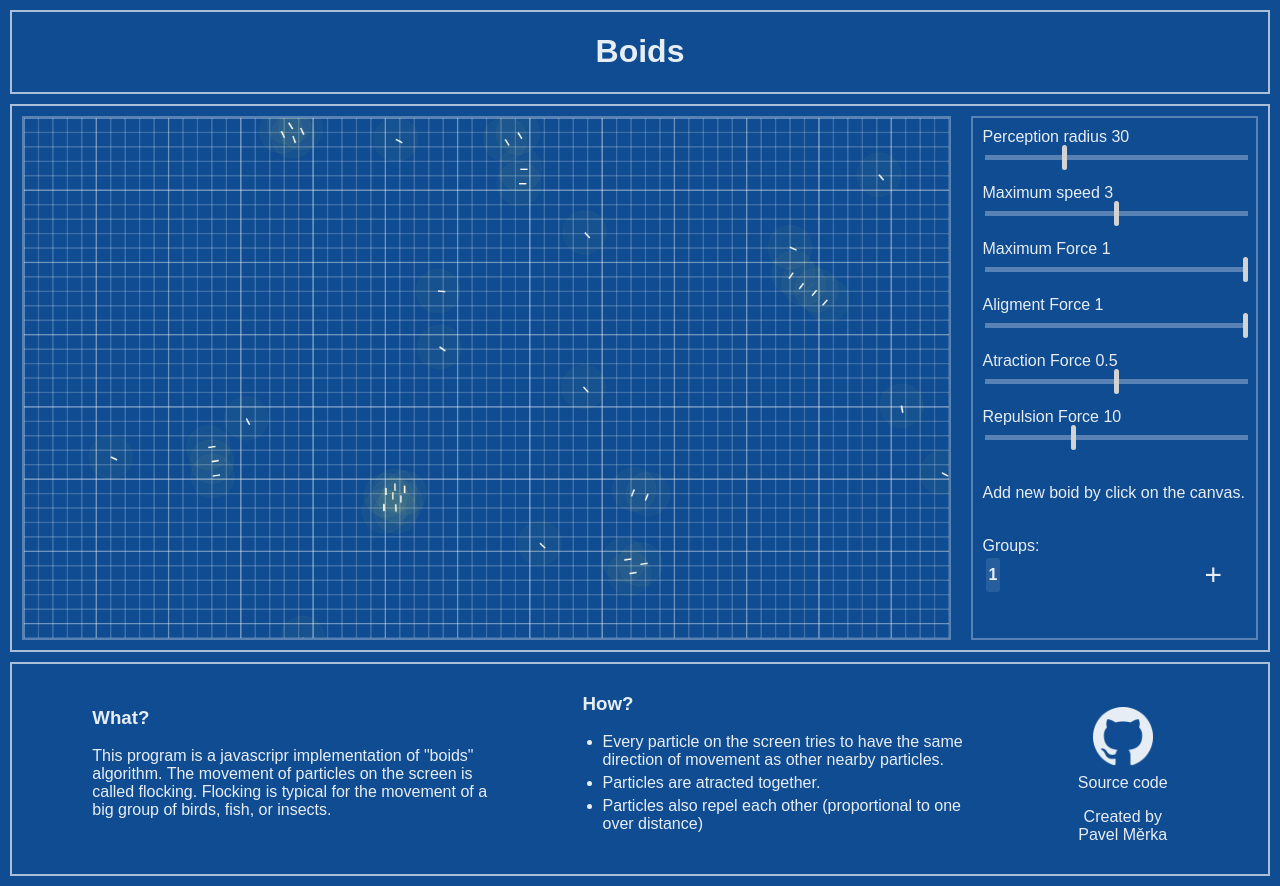
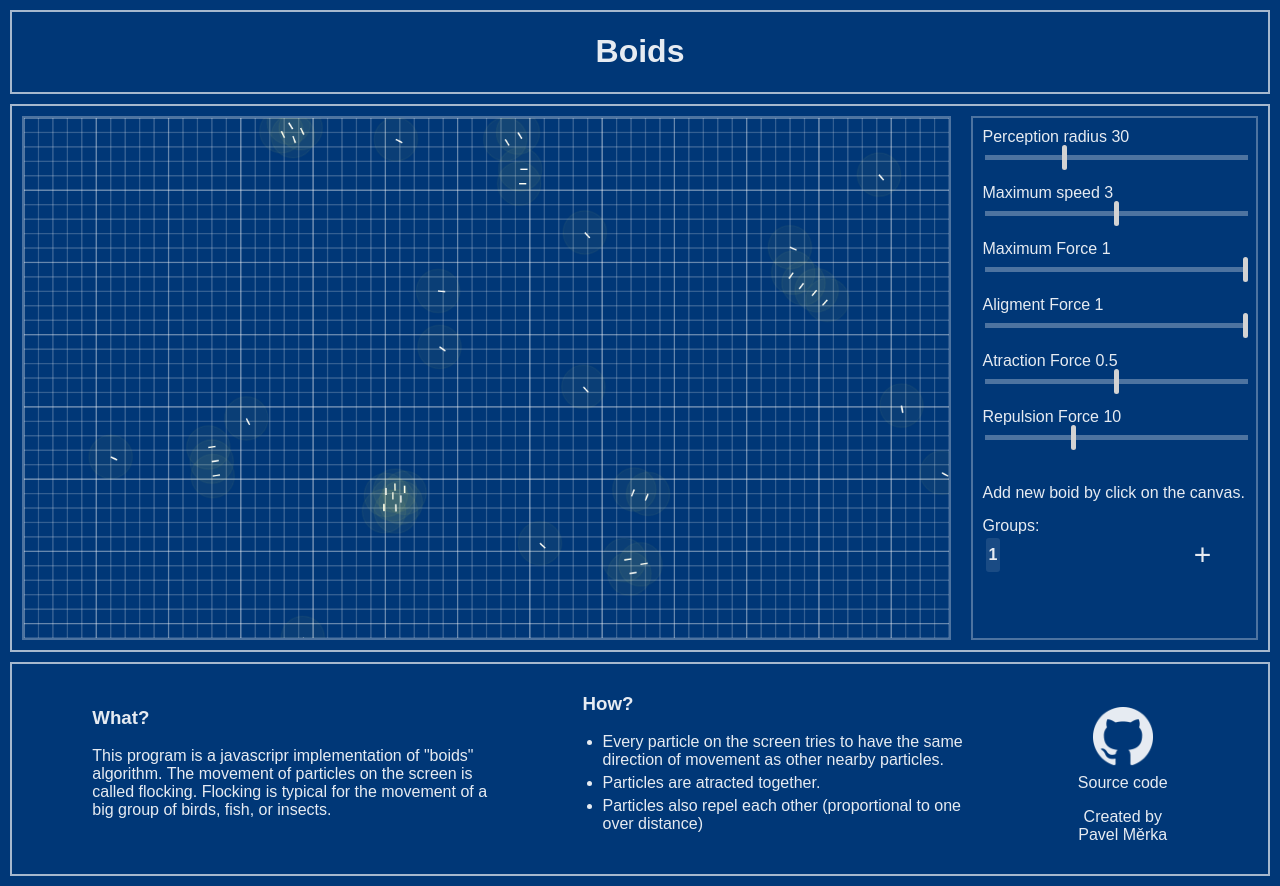
Before and after one commit to PMerka/boids, a React (Create React App) app: page / in a window 1280 px wide. Built offline with nearby package versions, Linux system fonts and the light colour scheme.

Commit message:
+ readme max width of groups element changed color of radius

```diff
--- a/src/App.css
+++ b/src/App.css
@@ -1,6 +1,6 @@
 html, body{
   margin: 0;
-  background-color:rgb(15, 76, 146);
+  background-color:rgb(0, 55, 119);
   color: rgba(255, 255, 255, 0.9);
   font-family: sans-serif;
 }
--- a/src/App.js
+++ b/src/App.js
@@ -12,7 +12,7 @@ const startingSetting = {
     alignForce: 1,
     cohesionForce: 0.5,
     separationForceConstant: 10,
-    color: 'rgba(255, 255, 100, 0.03)'
+    color: 'rgba(255, 235, 100, 0.04)'
   }
 
 function App() {
--- a/src/components/Controls.jsx
+++ b/src/components/Controls.jsx
@@ -69,7 +69,7 @@ function Controls({ updateProperty, property, activeGroup, setActiveGroup, setPr
         Add new boid by click on the canvas.
     </div>
 
-    <div style={{padding: "10px", paddingTop: "25px"}}>
+    <div style={{padding: "10px", paddingTop: "5px", maxWidth: "250px"}}>
         Groups:
         <div className="group-picking-wrapper">
 
```
Also changed, not shown: 1 other file (tests, documents, lock files or other folders).
